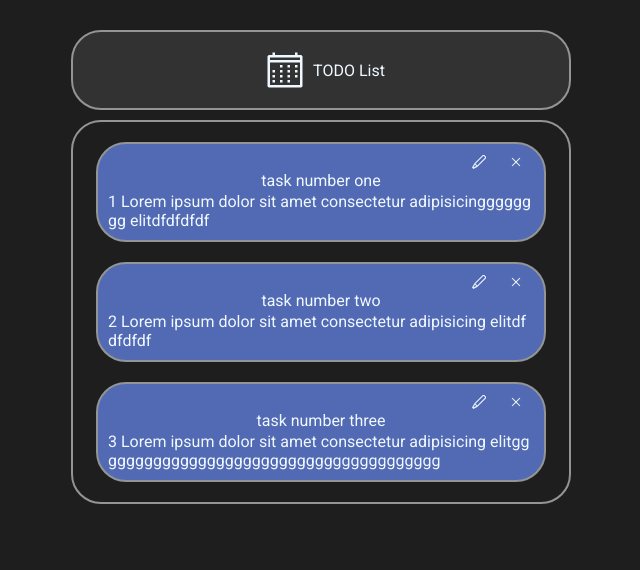
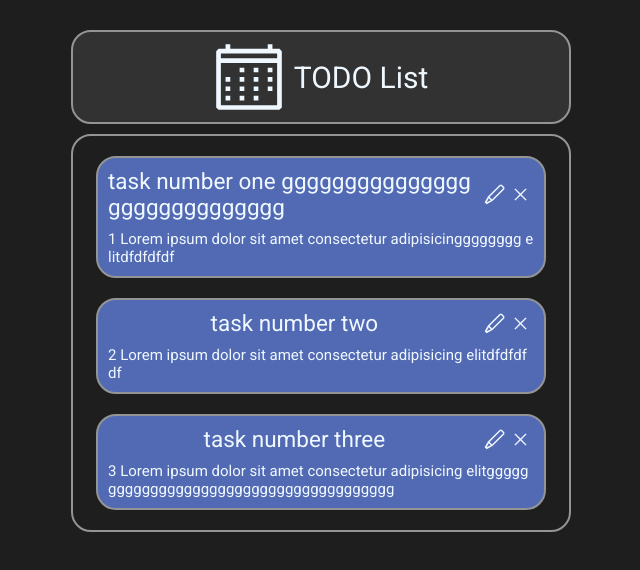
Before and after one commit to Dginix/todolist-app, a React (Create React App) app in the folder todolist-frontend/: page / in a window 1280 px wide. Shown: the top 570 px of the page, without its empty margins (319-959 px from the left). Built offline with nearby package versions, Linux system fonts and the light colour scheme.

Commit message:
Edit some style. Change font sizing and hover animation

```diff
--- a/todolist-frontend/src/components/Task.js
+++ b/todolist-frontend/src/components/Task.js
@@ -8,10 +8,10 @@ class Task extends React.Component {
             <div className="task">
                 <div className="taskTitle">{this.props.task.title}</div>
                 <div className="editTaskIconWrapper">
-                    <VscEdit/>
+                    <VscEdit className="editTaskIcon"/>
                 </div>
                 <div className="deleteTaskIconWrapper">
-                    <VscClose/>
+                    <VscClose className="deleteTaskIcon"/>
                 </div>
                 <div className="taskDescription">{this.props.task.description}</div>
             </div>
--- a/todolist-frontend/src/components/TaskList.js
+++ b/todolist-frontend/src/components/TaskList.js
@@ -8,7 +8,7 @@ class TaskList extends React.Component {
             testTasks: [
                 {
                     id: 1,
-                    title: 'task number one',
+                    title: 'task number one ggggggggggggggggggggggggggggg',
                     description: '1 Lorem ipsum dolor sit amet consectetur adipisicingggggggg elitdfdfdfdf',
                     creationDate: new Date('2023-01-11T16:49:01.001'),
                     expirationDate: new Date('2023-02-11T16:49:01.001'),
--- a/todolist-frontend/src/css/main.css
+++ b/todolist-frontend/src/css/main.css
@@ -13,19 +13,23 @@ body {
     flex-direction: column;
     align-items: center;
     margin-top: 20px;
+
+    font-size: 15px;
 }
 
 header {
     background-color: #323233;
 
     border: 2px solid #939494;
-    border-radius: 30px;
+    border-radius: 20px;
 
+    font-size: 2em;
     color: aliceblue;
 
     display: flex;
     justify-content: center;
     align-items: center;
+    gap: 10px;
 
     margin: 10px;
     padding: 10px;
@@ -39,7 +43,7 @@ header {
 
 main {
     border: 2px solid #939494;
-    border-radius: 30px;
+    border-radius: 20px;
 
     width: 500px;
 
@@ -55,7 +59,7 @@ main {
 
 .task {
     border: 2px solid #939494;
-    border-radius: 30px;
+    border-radius: 20px;
 
     background-color: #526ab4;
 
@@ -68,12 +72,10 @@ main {
     width: 450px;
 
     display: grid;
-    grid-template-columns: 10fr 1fr 1fr;
-    grid-template-rows: 15px auto auto;
-    gap: 2px 2px;
+    grid-template-columns: 14fr 1fr 1fr;
+    grid-template-rows: auto auto;
     grid-template-areas:
-      ". edit delete"
-      "title title title"
+      "title edit delete"
       "description description description";
 }
 
@@ -83,6 +85,8 @@ main {
     align-items: center;
 
     grid-area: delete;
+
+    margin: 2px;
 }
 
 .editTaskIconWrapper{
@@ -91,6 +95,8 @@ main {
     align-items: center;
 
     grid-area: edit;
+
+    margin: 2px;
 }
 
 .taskTitle {
@@ -99,10 +105,32 @@ main {
     align-items: center;
 
     grid-area: title;
+
+    font-size: 1.5em;
 }
 
 .taskDescription {
     text-align: left;
 
     grid-area: description;
+
+    font-size: 1em;
+
+    margin-top: 10px;
 }
+
+.editTaskIcon {
+    transform: scale(1.5);
+}
+
+.editTaskIcon:hover {
+    opacity: 0.5;
+}
+
+.deleteTaskIcon {
+    transform: scale(1.5);
+}
+
+.deleteTaskIcon:hover {
+    opacity: 0.5;
+}
```
